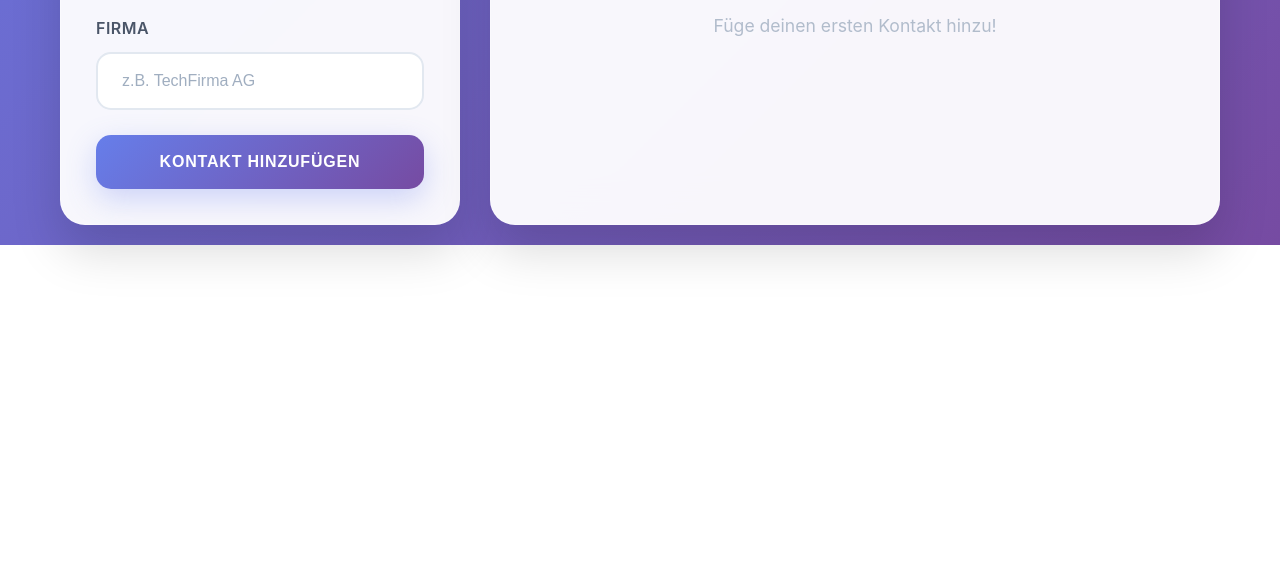
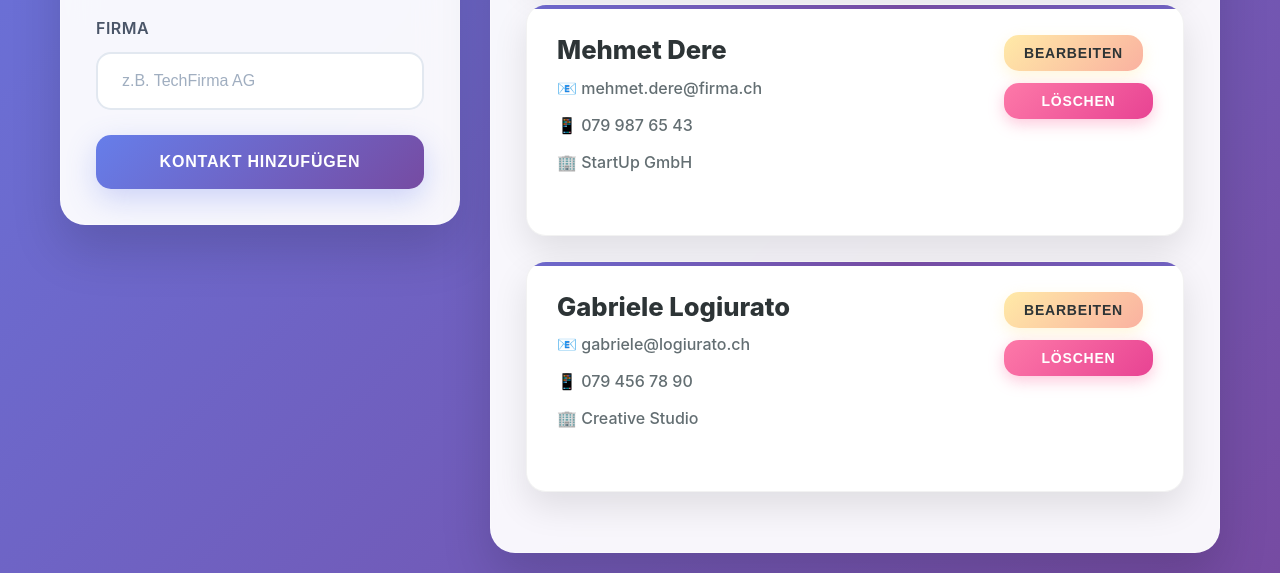
Before and after one commit to estaehelin/kontakt-manager-schnupperlehre, a plain HTML site: page index.html in a window 1280 px wide. Shown: the part 751-1324 px from the top of the page. Before the commit the page ends 996 px from the top, so only its background shows below. Drawn offline with Linux system fonts and the light colour scheme.

Commit message:
Update index.html

```diff
--- a/index.html
+++ b/index.html
@@ -72,6 +72,6 @@
 </div>
 
 <!-- JavaScript einbinden -->
-<script src="scriptLösungen.js"></script>
+<script src="script-loesungen.js"></script>
 </body>
 </html>
```
